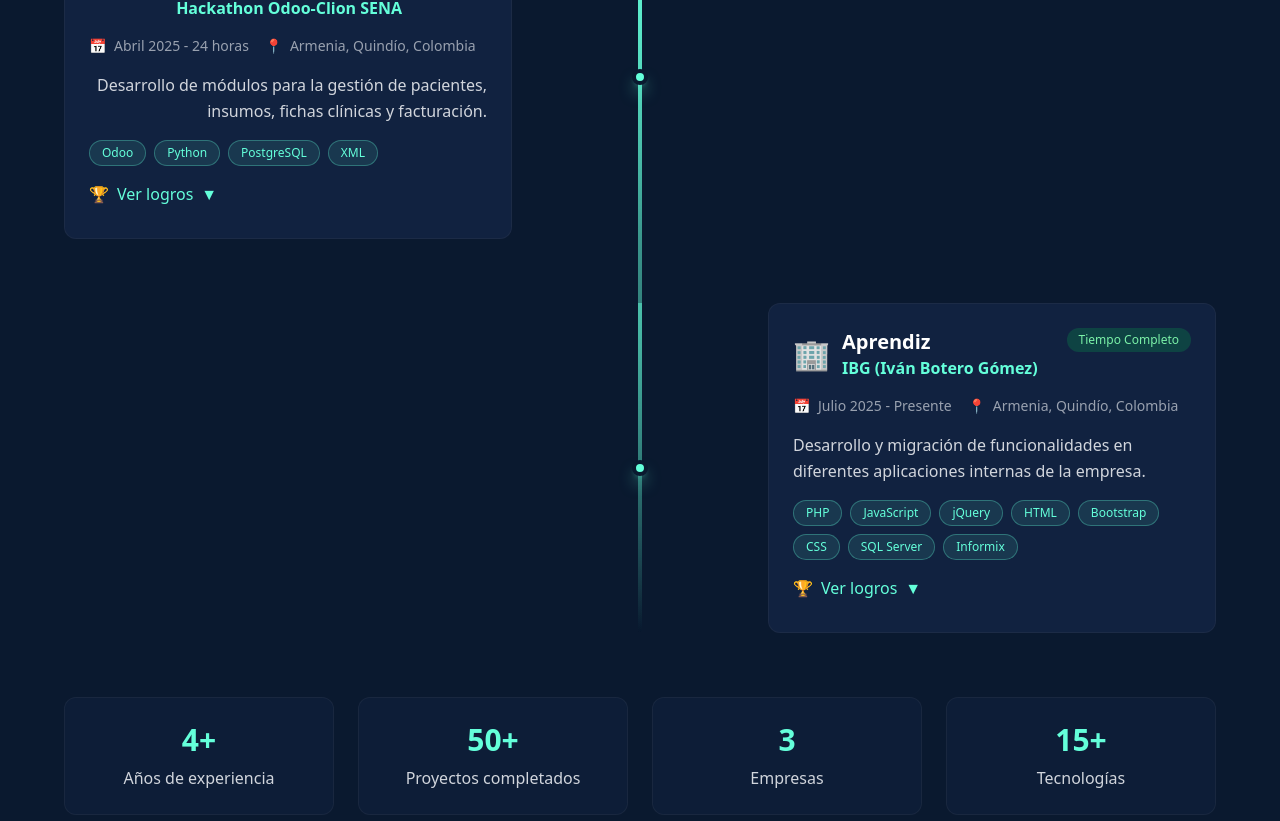
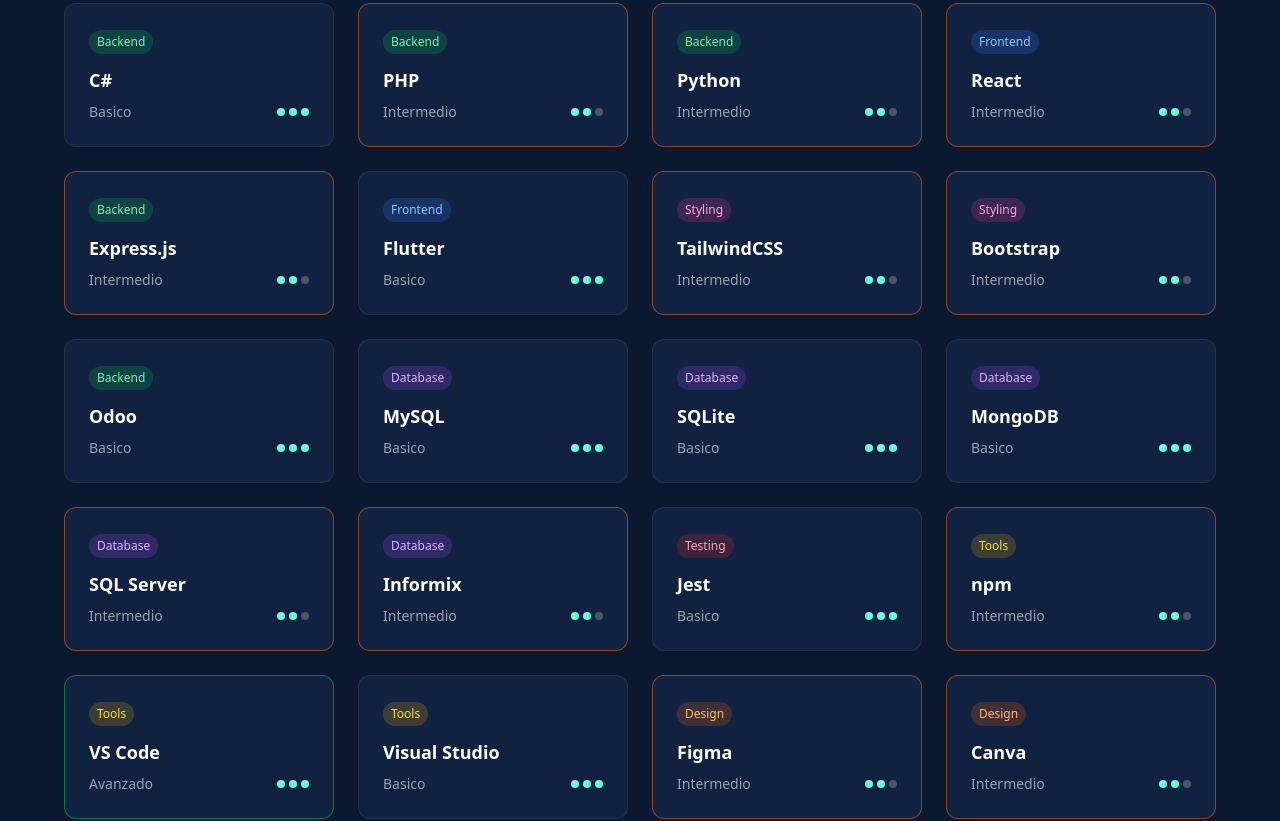
Before and after one commit to kelvinocampo/PortFolio, a React (Vite) app: page / in a window 1280 px wide. Shown: the part 1205-2026 px from the top of the page. Built offline with nearby package versions, Linux system fonts and the light colour scheme.

Commit message:
continue

```diff
--- a/src/App.jsx
+++ b/src/App.jsx
@@ -7,7 +7,7 @@
   return (
     <>
       <Header />
-      <Experience />
+      {/* <Experience /> */}
       <Skills />
       <Projects />
     </>
--- a/src/components/Experience.jsx
+++ b/src/components/Experience.jsx
@@ -2,6 +2,24 @@
 import data from '@/data/data.json';
 
 const experienceData = data.experience;
+
+function countTechnologies(experience) {
+  const techCount = {};
+
+  experience.forEach((job) => {
+    job.technologies.forEach((tech) => {
+      if (techCount[tech]) {
+        techCount[tech] += 1;
+      } else {
+        techCount[tech] = 1;
+      }
+    });
+  });
+
+  return techCount;
+}
+
+const usedTechnologies = countTechnologies(data.experience);
 
 const useIntersectionObserver = (options = {}) => {
   const [isIntersecting, setIsIntersecting] = useState(false);
@@ -196,19 +214,19 @@
           ${timelineIsVisible ? 'animate-slide-up delay-1000' : 'opacity-0'}
         `}>
           <div className="text-center p-6 bg-[#112240]/50 rounded-xl border border-gray-700/30">
-            <h3 className="text-3xl font-bold text-[#64FFDA] mb-2">4+</h3>
+            <h3 className="text-3xl font-bold text-[#64FFDA] mb-2">{data.info.years_worked}</h3>
             <p className="text-gray-300">Años de experiencia</p>
           </div>
           <div className="text-center p-6 bg-[#112240]/50 rounded-xl border border-gray-700/30">
-            <h3 className="text-3xl font-bold text-[#64FFDA] mb-2">50+</h3>
+            <h3 className="text-3xl font-bold text-[#64FFDA] mb-2">{data.info.proyects_completed}</h3>
             <p className="text-gray-300">Proyectos completados</p>
           </div>
           <div className="text-center p-6 bg-[#112240]/50 rounded-xl border border-gray-700/30">
-            <h3 className="text-3xl font-bold text-[#64FFDA] mb-2">3</h3>
+            <h3 className="text-3xl font-bold text-[#64FFDA] mb-2">{data.info.companies}</h3>
             <p className="text-gray-300">Empresas</p>
           </div>
           <div className="text-center p-6 bg-[#112240]/50 rounded-xl border border-gray-700/30">
-            <h3 className="text-3xl font-bold text-[#64FFDA] mb-2">15+</h3>
+            <h3 className="text-3xl font-bold text-[#64FFDA] mb-2">{usedTechnologies}</h3>
             <p className="text-gray-300">Tecnologías</p>
           </div>
         </div>
--- a/src/components/Skills.jsx
+++ b/src/components/Skills.jsx
@@ -109,7 +109,7 @@
         {/* Estadísticas adicionales */}
         <div className="mt-16 grid grid-cols-1 md:grid-cols-3 gap-8 text-center">
           <div className="p-6 bg-[#112240]/50 rounded-xl border border-gray-700/30">
-            <h3 className="text-2xl font-bold text-[#64ffda] mb-2">8+</h3>
+            <h3 className="text-2xl font-bold text-[#64ffda] mb-2">{skillsData.length}</h3>
             <p className="text-gray-300">Tecnologías dominadas</p>
           </div>
           <div className="p-6 bg-[#112240]/50 rounded-xl border border-gray-700/30">
--- a/src/data/data.json
+++ b/src/data/data.json
@@ -1,4 +1,9 @@
 {
+    "info":{
+        "years_worked": "-1",
+        "proyects_completed": "+10",
+        "companies": "1"
+    },
     "experience": [
         {
             "id": 1,
@@ -213,7 +218,7 @@
             "category": "fullstack",
             "description": "SENAGROL conecta agricultores con consumidores, optimizando la rentabilidad y mejorando la comercialización de sus cultivos.",
             "longDescription": "Plataforma creada para facilitar que los agricultores lleguen directamente a los consumidores finales, asegurando la rentabilidad de sus cultivos. La aplicación aborda problemas críticos del sector, como el acceso limitado a mercados, la falta de visibilidad de los productos y la descoordinación entre producción y demanda, ofreciendo soluciones tecnológicas eficientes para mejorar la comercialización agrícola.",
-            "image": "../assets/images/senagrol.wepb",
+            "image": "assets/images/senagrol.webp",
             "technologies": [
                 "React",
                 "Tailwind CSS",
```
Also changed, not shown: public/assets/images/senagrol.webp (renamed from src/assets/images/senagrol.webp).
